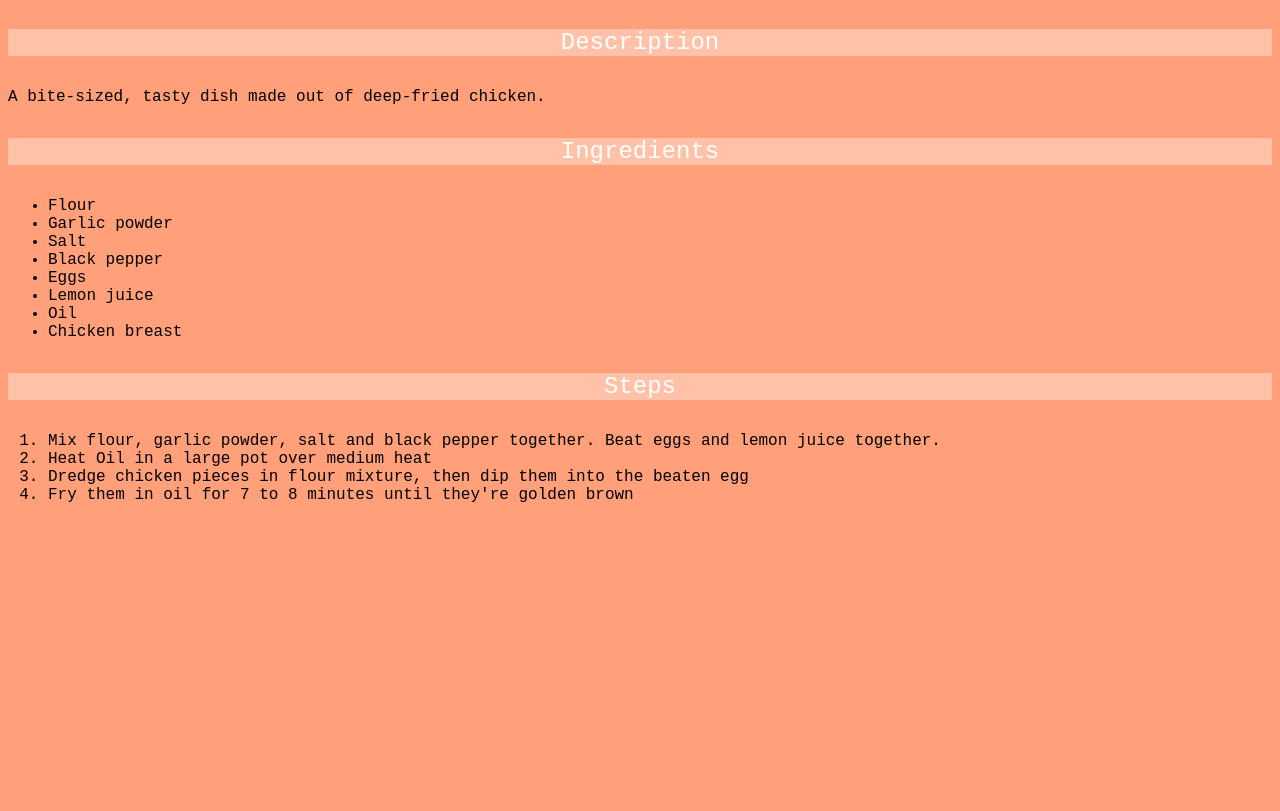
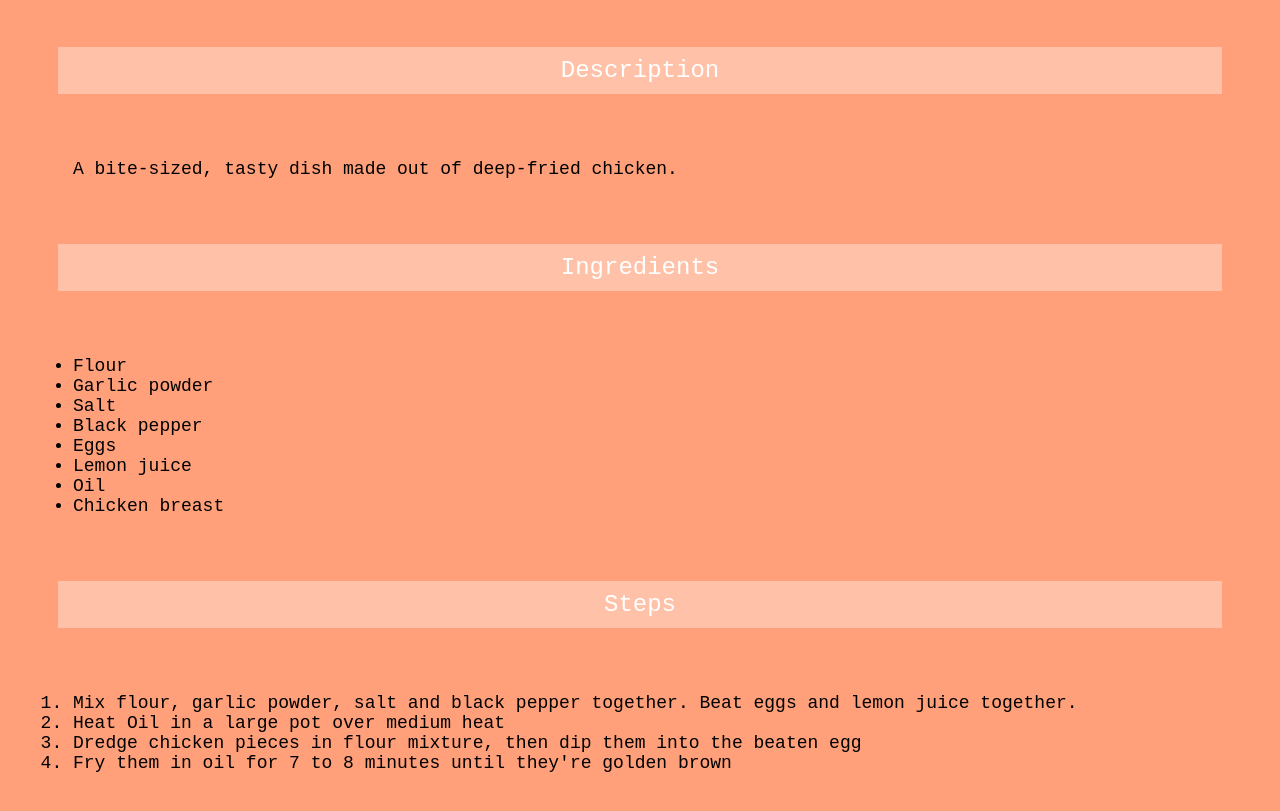
Before and after one commit to jebigajonny/odin-recipes, a plain HTML site: page recipes/popcorn-chicken.html in a window 1280 px wide. Shown: the part 139-950 px from the top of the page. Before the commit the page ends 800 px from the top, so only its background shows below. Drawn offline with Linux system fonts and the light colour scheme.

Commit message:
added boxing

```diff
--- a/recipes/styles.css
+++ b/recipes/styles.css
@@ -15,12 +15,20 @@
     font-family: 'Courier New', Courier, monospace;
     font-weight: 500;
     font-size: 24px;
+    padding: 10px;
+    border: 20px;
+    margin: 50px;
+    box-sizing: content-box;
 }
 
 .text-detail {
-    background-color: lightsalmon
+    background-color: lightsalmon;
     font-size: 18px;
     font-family: 'Courier New', Courier, monospace;
+    padding: 15px;
+    border: 20px;
+    margin: 50px;
+    box-sizing: content-box;
 }
 
 .body {
--- a/styles.css
+++ b/styles.css
@@ -12,6 +12,10 @@
     color: white;
     font-size: 18px;
     font-family: 'Courier New', Courier, monospace;
+    padding: 10px;
+    border: 20px;
+    margin: 200px;
+    box-sizing: content-box;
 }
 
 .body {
```
Also changed, not shown: recipes/bacon-fries.html (+3 -3 lines).
